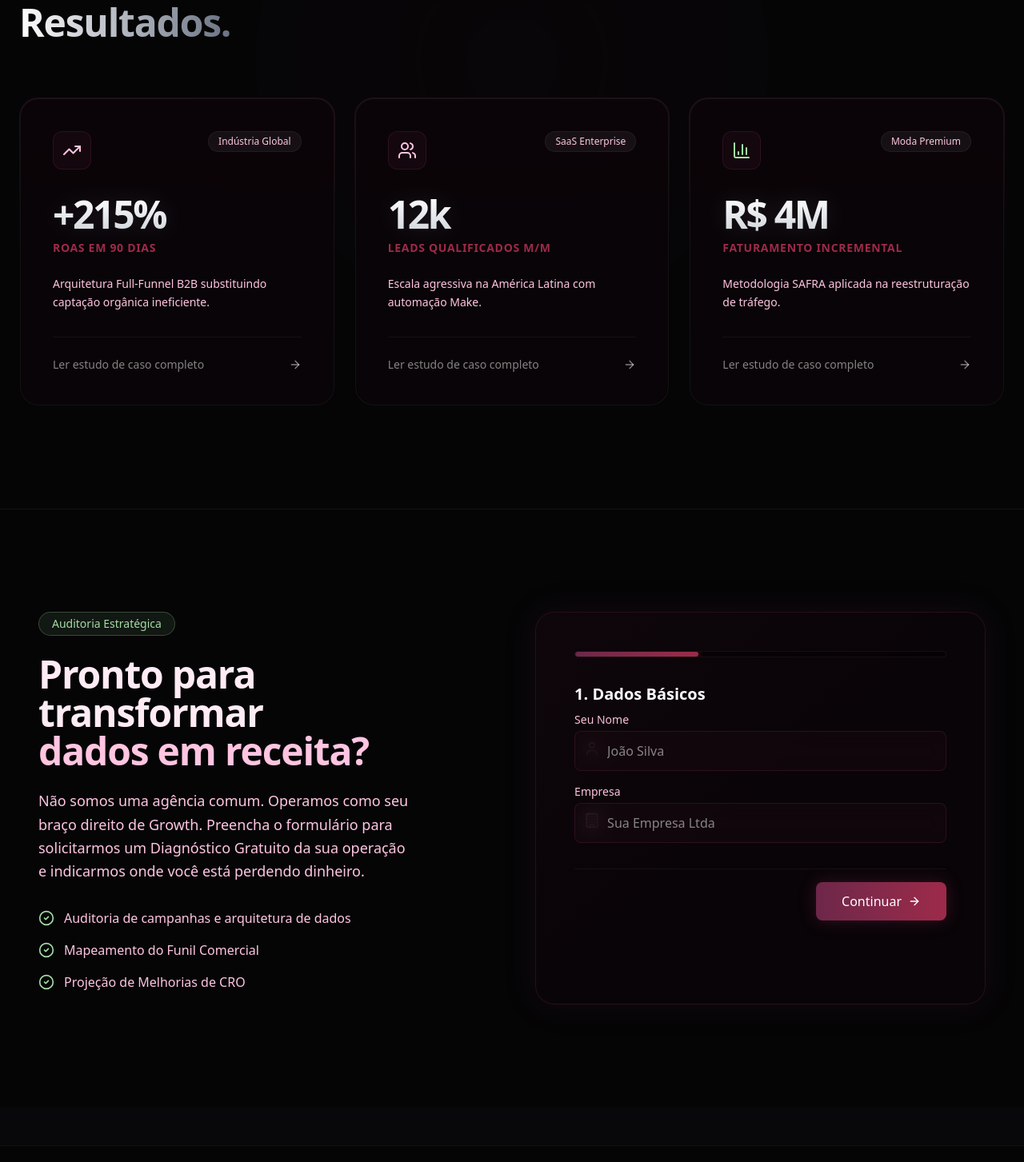
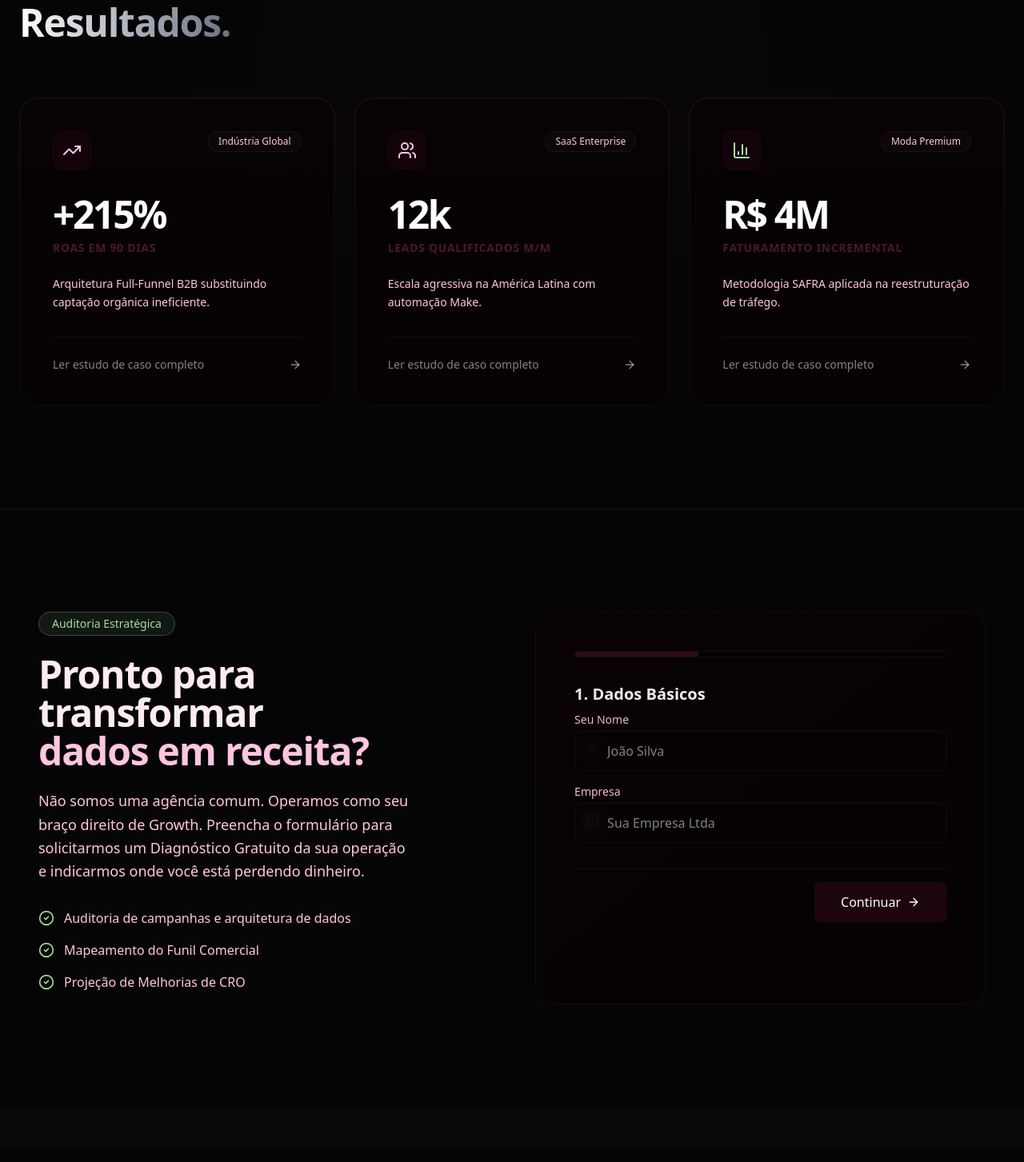
Before and after one commit to jooh44/site-vyrtech, a Next.js app: page / in a window 1280 px wide. Shown: the part 3627-5080 px from the top of the page at 80% size. Built offline with nearby package versions, Linux system fonts and the light colour scheme.

Commit message:
style: remove neon shadows and transition to a more subtle, elegant dark purple aesthetic across cases and form

```diff
--- a/src/components/ui/CasesSection.tsx
+++ b/src/components/ui/CasesSection.tsx
@@ -81,23 +81,23 @@ export function CasesSection() {
                 {/* Cases Grid */}
                 <div className="grid grid-cols-1 md:grid-cols-3 gap-6">
                     {placeholders.map((item) => (
-                        <div key={item.id} className="case-card group relative p-px rounded-3xl bg-gradient-to-b from-[#6D2749]/30 via-transparent to-transparent hover:from-[#6D2749] overflow-hidden transition-all duration-500 hover:shadow-[0_0_40px_rgba(109,39,73,0.3)] hover:-translate-y-2">
-                            <div className="absolute inset-0 bg-gradient-to-br from-[#6D2749]/10 via-transparent to-[#4A1731]/20 opacity-0 group-hover:opacity-100 transition-opacity duration-700 pointer-events-none" />
+                        <div key={item.id} className="case-card group relative p-px rounded-3xl bg-gradient-to-b from-[#2E0B1A]/60 via-transparent to-transparent hover:from-[#3A0F21] overflow-hidden transition-all duration-500 hover:-translate-y-2">
+                            <div className="absolute inset-0 bg-gradient-to-br from-[#1C050F]/40 via-transparent to-transparent opacity-0 group-hover:opacity-100 transition-opacity duration-700 pointer-events-none" />
 
-                            <div className="relative h-full bg-[#0A0508]/95 backdrop-blur-xl rounded-[calc(1.5rem-1px)] p-8 md:p-10 flex flex-col justify-between border border-white/5 group-hover:border-[#6D2749]/50 transition-colors duration-500">
+                            <div className="relative h-full bg-[#070305]/95 backdrop-blur-xl rounded-[calc(1.5rem-1px)] p-8 md:p-10 flex flex-col justify-between border border-white/[0.04] group-hover:border-[#2E0B1A]/60 transition-colors duration-500">
                                 <div className="relative z-10">
                                     <div className="flex justify-between items-start mb-8">
-                                        <div className="w-12 h-12 rounded-xl bg-[#6D2749]/10 flex items-center justify-center border border-[#6D2749]/30 group-hover:shadow-[0_0_20px_rgba(109,39,73,0.6)] group-hover:bg-[#6D2749]/20 transition-all duration-500">
+                                        <div className="w-12 h-12 rounded-xl bg-[#1C050F]/50 flex items-center justify-center border border-[#2E0B1A]/50 group-hover:bg-[#2E0B1A]/40 transition-all duration-500">
                                             {item.icon}
                                         </div>
-                                        <div className="px-3 py-1 rounded-full bg-white/5 text-xs text-vyr-text-muted font-medium border border-white/5 group-hover:border-[#6D2749]/40 group-hover:text-white transition-colors duration-500">
+                                        <div className="px-3 py-1 rounded-full bg-white/[0.02] text-xs text-vyr-text-muted font-medium border border-white/[0.05] group-hover:border-[#2E0B1A]/80 group-hover:text-white transition-colors duration-500">
                                             {item.client}
                                         </div>
                                     </div>
 
                                     <div className="mb-2">
-                                        <div className="text-5xl font-bold tracking-tighter text-transparent bg-clip-text bg-gradient-to-b from-white to-gray-300 drop-shadow-[0_0_15px_rgba(255,255,255,0.1)] group-hover:drop-shadow-[0_0_15px_rgba(255,255,255,0.3)] transition-all duration-500 mb-2">{item.metric}</div>
-                                        <div className="text-sm text-[#9E2A4A] font-bold uppercase tracking-wider group-hover:drop-shadow-[0_0_8px_rgba(158,42,74,0.6)] transition-all duration-500">{item.label}</div>
+                                        <div className="text-5xl font-bold tracking-tighter text-white mb-2">{item.metric}</div>
+                                        <div className="text-sm text-[#4A1731] font-bold uppercase tracking-wider transition-all duration-500">{item.label}</div>
                                     </div>
 
                                     <p className="text-vyr-text-muted mt-6 text-sm leading-relaxed">
--- a/src/components/ui/ConversionForm.tsx
+++ b/src/components/ui/ConversionForm.tsx
@@ -78,14 +78,14 @@ export function ConversionForm() {
                     </ul>
                 </div>
 
-                {/* Form Container - Tech Neon Glassmorphism */}
-                <div className="lg:w-1/2 bg-[#0A0508]/90 backdrop-blur-xl border border-[#6D2749]/30 p-8 md:p-12 rounded-3xl relative overflow-hidden shadow-[0_0_40px_rgba(109,39,73,0.15)] group transition-all duration-500 hover:border-[#6D2749]/60 hover:shadow-[0_0_50px_rgba(109,39,73,0.3)]">
-                    <div className="absolute inset-0 bg-gradient-to-br from-[#6D2749]/10 via-transparent to-transparent opacity-50 pointer-events-none" />
+                {/* Form Container - Subtle Dark Tech Glassmorphism */}
+                <div className="lg:w-1/2 bg-[#070305]/95 backdrop-blur-xl border border-white/[0.04] p-8 md:p-12 rounded-3xl relative overflow-hidden group transition-all duration-500 hover:border-[#2E0B1A]/60">
+                    <div className="absolute inset-0 bg-gradient-to-br from-[#1C050F]/30 via-transparent to-transparent opacity-50 pointer-events-none" />
                     {/* Progress Bar */}
                     {!isSuccess && (
-                        <div className="w-full bg-[#050204]/60 border border-white/5 h-2 rounded-full mb-8 overflow-hidden relative">
+                        <div className="w-full bg-black/40 border border-white/5 h-2 rounded-full mb-8 overflow-hidden relative">
                             <div
-                                className="bg-gradient-to-r from-[#6D2749] to-[#9E2A4A] h-full transition-all duration-500 rounded-full shadow-[0_0_10px_rgba(158,42,74,0.8)]"
+                                className="bg-[#2E0B1A] h-full transition-all duration-500 rounded-full"
                                 style={{ width: `${(step / 3) * 100}%` }}
                             />
                         </div>
@@ -118,7 +118,7 @@ export function ConversionForm() {
                                                 name="name"
                                                 value={formData.name}
                                                 onChange={handleChange}
-                                                className="w-full bg-[#1A0A13]/40 border border-[#6D2749]/30 rounded-lg pl-10 pr-4 py-3 text-white focus:outline-none focus:border-[#9E2A4A] focus:shadow-[0_0_15px_rgba(158,42,74,0.3)] transition-all duration-300 backdrop-blur-md"
+                                                className="w-full bg-[#050204]/60 border border-white/[0.05] rounded-lg pl-10 pr-4 py-3 text-white focus:outline-none focus:border-[#2E0B1A] focus:bg-[#1C050F]/40 transition-all duration-300 backdrop-blur-md"
                                                 placeholder="João Silva"
                                             />
                                         </div>
@@ -133,7 +133,7 @@ export function ConversionForm() {
                                                 name="company"
                                                 value={formData.company}
                                                 onChange={handleChange}
-                                                className="w-full bg-[#1A0A13]/40 border border-[#6D2749]/30 rounded-lg pl-10 pr-4 py-3 text-white focus:outline-none focus:border-[#9E2A4A] focus:shadow-[0_0_15px_rgba(158,42,74,0.3)] transition-all duration-300 backdrop-blur-md"
+                                                className="w-full bg-[#050204]/60 border border-white/[0.05] rounded-lg pl-10 pr-4 py-3 text-white focus:outline-none focus:border-[#2E0B1A] focus:bg-[#1C050F]/40 transition-all duration-300 backdrop-blur-md"
                                                 placeholder="Sua Empresa Ltda"
                                             />
                                         </div>
@@ -155,7 +155,7 @@ export function ConversionForm() {
                                                 name="email"
                                                 value={formData.email}
                                                 onChange={handleChange}
-                                                className="w-full bg-[#1A0A13]/40 border border-[#6D2749]/30 rounded-lg pl-10 pr-4 py-3 text-white focus:outline-none focus:border-[#9E2A4A] focus:shadow-[0_0_15px_rgba(158,42,74,0.3)] transition-all duration-300 backdrop-blur-md"
+                                                className="w-full bg-[#050204]/60 border border-white/[0.05] rounded-lg pl-10 pr-4 py-3 text-white focus:outline-none focus:border-[#2E0B1A] focus:bg-[#1C050F]/40 transition-all duration-300 backdrop-blur-md"
                                                 placeholder="nome@empresa.com.br"
                                             />
                                         </div>
@@ -170,7 +170,7 @@ export function ConversionForm() {
                                                 name="phone"
                                                 value={formData.phone}
                                                 onChange={handleChange}
-                                                className="w-full bg-[#1A0A13]/40 border border-[#6D2749]/30 rounded-lg pl-10 pr-4 py-3 text-white focus:outline-none focus:border-[#9E2A4A] focus:shadow-[0_0_15px_rgba(158,42,74,0.3)] transition-all duration-300 backdrop-blur-md"
+                                                className="w-full bg-[#050204]/60 border border-white/[0.05] rounded-lg pl-10 pr-4 py-3 text-white focus:outline-none focus:border-[#2E0B1A] focus:bg-[#1C050F]/40 transition-all duration-300 backdrop-blur-md"
                                                 placeholder="(11) 99999-9999"
                                             />
                                         </div>
@@ -191,7 +191,7 @@ export function ConversionForm() {
                                                 name="revenue"
                                                 value={formData.revenue}
                                                 onChange={handleChange}
-                                                className="w-full bg-[#1A0A13]/40 border border-[#6D2749]/30 rounded-lg pl-10 pr-4 py-3 text-white focus:outline-none focus:border-[#9E2A4A] focus:shadow-[0_0_15px_rgba(158,42,74,0.3)] transition-all duration-300 backdrop-blur-md appearance-none"
+                                                className="w-full bg-[#050204]/60 border border-white/[0.05] rounded-lg pl-10 pr-4 py-3 text-white focus:outline-none focus:border-[#2E0B1A] focus:bg-[#1C050F]/40 transition-all duration-300 backdrop-blur-md appearance-none"
                                             >
                                                 <option value="" disabled>Selecione uma faixa...</option>
                                                 <option value="Até 30k">Até R$ 30.000</option>
@@ -210,7 +210,7 @@ export function ConversionForm() {
                                                 name="segment"
                                                 value={formData.segment}
                                                 onChange={handleChange}
-                                                className="w-full bg-[#1A0A13]/40 border border-[#6D2749]/30 rounded-lg pl-10 pr-4 py-3 text-white focus:outline-none focus:border-[#9E2A4A] focus:shadow-[0_0_15px_rgba(158,42,74,0.3)] transition-all duration-300 backdrop-blur-md appearance-none"
+                                                className="w-full bg-[#050204]/60 border border-white/[0.05] rounded-lg pl-10 pr-4 py-3 text-white focus:outline-none focus:border-[#2E0B1A] focus:bg-[#1C050F]/40 transition-all duration-300 backdrop-blur-md appearance-none"
                                             >
                                                 <option value="" disabled>Selecione seu segmento...</option>
                                                 <option value="Tecnologia">Tecnologia & SaaS</option>
@@ -239,7 +239,7 @@ export function ConversionForm() {
                                 <button
                                     type="submit"
                                     disabled={isSubmitting}
-                                    className="px-8 py-3 rounded-lg bg-gradient-to-r from-[#6D2749] to-[#9E2A4A] hover:to-[#B63358] text-white font-medium transition-all shadow-[0_0_20px_rgba(109,39,73,0.4)] hover:shadow-[0_0_30px_rgba(158,42,74,0.6)] flex items-center disabled:opacity-50"
+                                    className="px-8 py-3 rounded-lg bg-[#1C050F] hover:bg-[#2E0B1A] border border-[#2E0B1A]/50 hover:border-[#4A1731]/60 text-white font-medium transition-all flex items-center disabled:opacity-50"
                                 >
                                     {isSubmitting ? "Enviando..." : step === 3 ? "Finalizar" : "Continuar"}
                                     {!isSubmitting && step < 3 && <ArrowRight className="w-4 h-4 ml-2" />}
```
